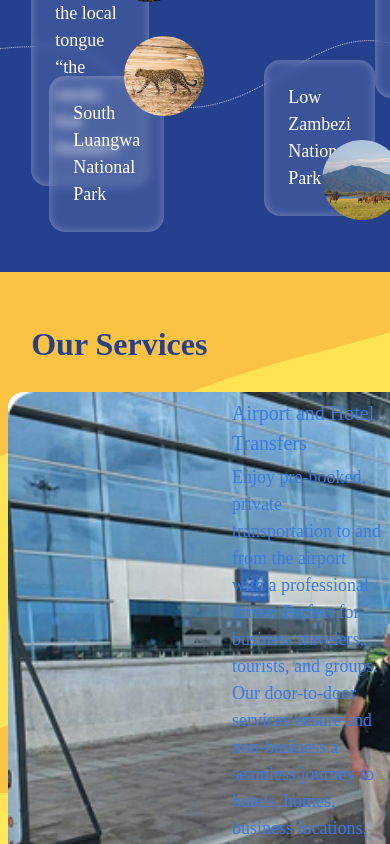
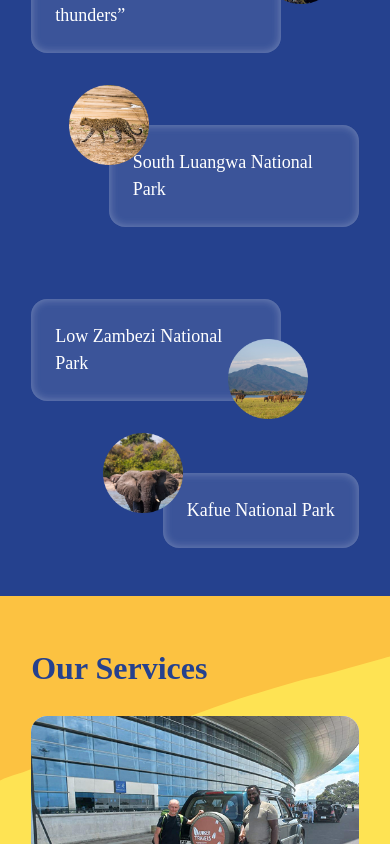
Before and after one commit to spqrod/duiker-front-end, a React (Create React App) app: page /#/ in a window 390 px wide. Shown: the part 1040-1884 px from the top of the page. Built offline with nearby package versions, Linux system fonts and the light colour scheme.

Commit message:
Add mobile styles

```diff
--- a/src/components/ReservationForm.js
+++ b/src/components/ReservationForm.js
@@ -203,7 +203,6 @@ function ReservationForm() {
             <div className="form-row special-requests">
 
                 <div className="label-and-line-container">
-                    <h3>Special Requests</h3>
                     <div className="line"></div>
                     <div className="circle"></div>
                 </div>
--- a/src/pages/Home.js
+++ b/src/pages/Home.js
@@ -61,9 +61,30 @@ function Home() {
 
             <div className="content-container">
 
-                <svg className='dashed-line' width="1512" height="263" viewBox="0 0 1512 263" fill="none" xmlns="http://www.w3.org/2000/svg">
-                    <path d="M0 33.3322C77.5385 24.1865 253.362 15.3734 336.349 53.2864C440.083 100.678 559.534 310.197 826.728 250.334C1093.92 190.471 1251.09 -46.4846 1512 10.8837" stroke="white" stroke-width="2.72425" stroke-dasharray="3.63 3.63"/>
-                </svg>
+
+
+                <div className="svg-container">
+
+                    <svg className='dashed-line desktop' width="1512" height="263" viewBox="0 0 1512 263" fill="none" xmlns="http://www.w3.org/2000/svg">
+                        <path d="M0 33.3322C77.5385 24.1865 253.362 15.3734 336.349 53.2864C440.083 100.678 559.534 310.197 826.728 250.334C1093.92 190.471 1251.09 -46.4846 1512 10.8837" stroke="white" stroke-width="2.72425" stroke-dasharray="3.63 3.63"/>
+                    </svg>
+
+                    <svg
+                        className="dashed-line mobile"
+                        viewBox="0 0 800 600"
+                        fill="none"
+                        xmlns="http://www.w3.org/2000/svg"
+                        preserveAspectRatio="xMidYMid meet"
+                    >
+                    <path
+                        d="M 200 0 Q 100 50 200 100 Q 300 150 200 200 Q 100 250 200 300 Q 300 350 200 400 Q 100 450 200 500"
+                        stroke="white"
+                        stroke-width="2.72425"
+                        stroke-dasharray="3.63 3.63"
+                    />
+                    </svg>
+                </div>
+
 
                 <div className="item-container victoria-falls">
                     <p>
@@ -71,7 +92,6 @@ function Home() {
                     </p>
                     <img className='item-image' src={topRatedDestinationsVictoriaFalls} alt="" />
                 </div>
-
 
                 <div className="item-container south-luangwa">
                     <p>South Luangwa National Park</p>
@@ -87,9 +107,6 @@ function Home() {
                     <p>Kafue National Park</p>
                     <img className="item-image" src={topRatedDestinationsKafue} alt="Kafue National Park" />
                 </div>
-
-
-
 
             </div>
 
--- a/src/styles/home.css
+++ b/src/styles/home.css
@@ -92,13 +92,20 @@
         --photo-width: 80px;
         height: 300px;
 
+        .svg-container {
             .dashed-line {
                 position: absolute;
                 top: 0;
                 left: calc(var(--side-padding-for-sections) * (-1));
                 height: 100%;
                 width: 100vw;
+
+                &.mobile {
+                    display: none;
                 }
+            }
+        }
+
 
       .item-container {
         position: relative;
@@ -107,12 +114,12 @@
         align-items: center;
         padding: var(--big-gap);
 
-        background: rgba(255, 255, 255, 0.1); /* Semi-transparent white background */
-        backdrop-filter: blur(5px); /* Slight blur effect for glass-like appearance */
+        background: rgba(255, 255, 255, 0.1);
+        backdrop-filter: blur(5px);
         border-radius: var(--border-radius);
         height: fit-content;
-        max-width: 250px; /* Adjust width as needed */
-        box-shadow: inset 0 0 10px rgba(255, 255, 255, 0.3); /* Inset shadow for recessed effect */
+        max-width: 250px;
+        box-shadow: inset 0 0 10px rgba(255, 255, 255, 0.3);
 
         p {
           color: white;
@@ -159,6 +166,80 @@
 
       }
     }
+
+    @media only screen and (max-width: 768px) {
+
+        .content-container {
+
+            flex-direction: column;
+            justify-content: space-between;
+            height: auto;
+            gap: calc(var(--big-gap) * 3);
+
+            .svg-container {
+                display: none;
+                position: absolute;
+                top: 0;
+                left: 0;
+                height: 100%;
+                width: 100%;
+
+                .dashed-line {
+
+                    &.desktop {
+                        display: none;
+                    }
+
+                    &.mobile {
+                        width: 100%;
+                        height: 100%;
+                    }
+                }
+            }
+
+          .item-container {
+
+
+            &.victoria-falls {
+                top: 0;
+                align-self: start;
+
+                .item-image {
+                    right: calc(var(--photo-width) * 3 / 4 * (-1));
+                }
+            }
+
+            &.south-luangwa {
+                top: auto;
+                right: auto;
+                align-self: end;
+                .item-image {
+                    left: calc(var(--photo-width) / 2 * (-1));
+                }
+            }
+
+            &.low-zambezi {
+                top: auto;
+                align-self: start;
+                .item-image {
+                    top: calc(var(--photo-width) / 2);
+                }
+            }
+
+            &.kafue {
+                align-self: end;
+                top: auto;
+                .item-image {
+                    top: calc(var(--photo-width) / 2 * (-1));
+                    left: calc(var(--photo-width) * 3 / 4 * (-1));
+                }
+            }
+
+          }
+        }
+
+    }
+
   }
 
   .our-services {
@@ -211,7 +292,6 @@
             grid-template-columns: 1fr 1fr;
             grid-template-rows: auto auto;
 
-
             gap: var(--big-gap);
             background-color: white;
             border-radius: var(--border-radius);
@@ -229,7 +309,6 @@
                     width: auto;
                 }
             }
-
 
             .text-container {
                 grid-column: 2 / 3;
@@ -255,13 +334,44 @@
             }
         }
     }
+
+    @media only screen and (max-width: 768px) {
+
+        .content-container {
+
+            .item-container {
+
+                display: flex;
+                flex-direction: column;
+
+                .image-container {
+
+                    max-width: 100%;
+                    width: 100%;
+
+                    .image {
+
+                        width: 100%;
+                    }
+                }
+
+                .text-container {
+                    padding: var(--big-gap);
+                }
+
+                .button {
+                    margin-bottom: var(--big-gap);
+                    align-self: center;
+                }
+            }
+        }
+    }
   }
 
   .reviews {
     background-color: var(--yellow);
     position: relative;
     z-index: 0;
-
 
     .coffee-bean-container {
         position: absolute;
@@ -333,6 +443,14 @@
 
         }
     }
+
+    @media only screen and (max-width: 768px) {
+
+        .content-container {
+            flex-wrap: wrap;
+        }
+    }
+
   }
 
   .advantages {
```
Also changed, not shown: src/styles/reservation-form.css (+97 -34 lines). Lines whose indentation alone changed are shown as unchanged.
